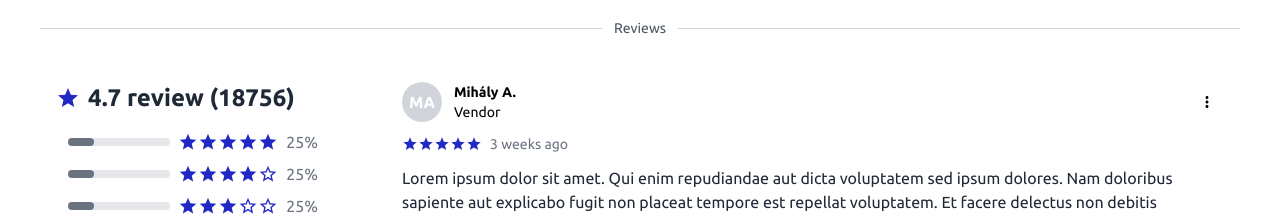
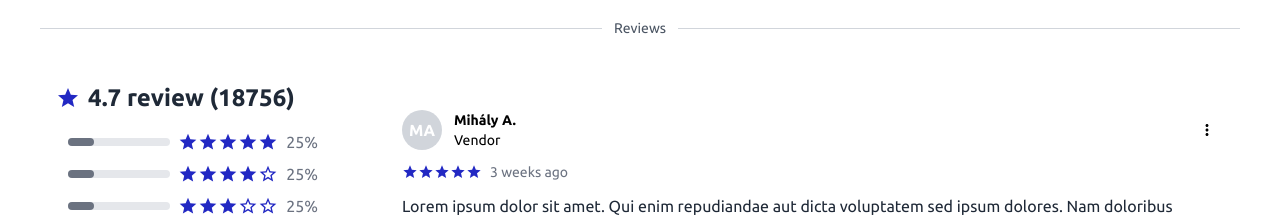
Before and after one commit to hirunijay/talent_hive_review_system, a Next.js app in the folder frontend/: page / in a window 1280 px wide. Shown: the part 358-575 px from the top of the page. Built offline with nearby package versions, Linux system fonts and the light colour scheme.

Commit message:
created scroll blur effect with scroll height

```diff
--- a/frontend/app/components/ReviewSection/CommentSection.tsx
+++ b/frontend/app/components/ReviewSection/CommentSection.tsx
@@ -1,15 +1,40 @@
-import React from "react";
+"use client";
+import React, { useCallback, useEffect, useState, UIEvent } from "react";
 import CommentCard from "./CommentCard";
 
 function CommentSection() {
+  const [scrollPosition, setScrollPosition] = useState(0);
+
+  const handleScroll = (e: UIEvent<HTMLDivElement>) => {
+    const target = e.target as HTMLDivElement;
+    const { scrollTop, scrollHeight, clientHeight } = target;
+    const position = Math.ceil(
+      (scrollTop / (scrollHeight - clientHeight)) * 100
+    );
+    console.log(position);
+    setScrollPosition(position);
+  };
+
   return (
-    <div className="w-3/4 pl-12 pr-2 h-[60vh] overflow-auto scrollbar">
+    <div
+      className="review-container relative w-3/4 pl-12 pr-2 h-[60vh] overflow-auto scrollbar"
+      onScroll={handleScroll}
+    >
+      <div
+        style={{
+          background: `linear-gradient(to bottom, rgba(255,255,255,${
+            scrollPosition / 100
+          }), transparent)`,
+        }}
+        className={`sticky z-40 h-1/4 w-full -mt-[11%] top-0 right-0`}
+      ></div>
       {[...Array(5)].map((_, index) => (
-        <div>
-          <CommentCard key={index} />
+        <div key={index}>
+          <CommentCard />
           <hr className="mt-1 mb-6" />
         </div>
       ))}
+      <div className="sticky z-40 h-1/4 w-full bg-gradient-to-t from-white to-transparent -mt-[11%] bottom-0 right-0"></div>
     </div>
   );
 }
```
